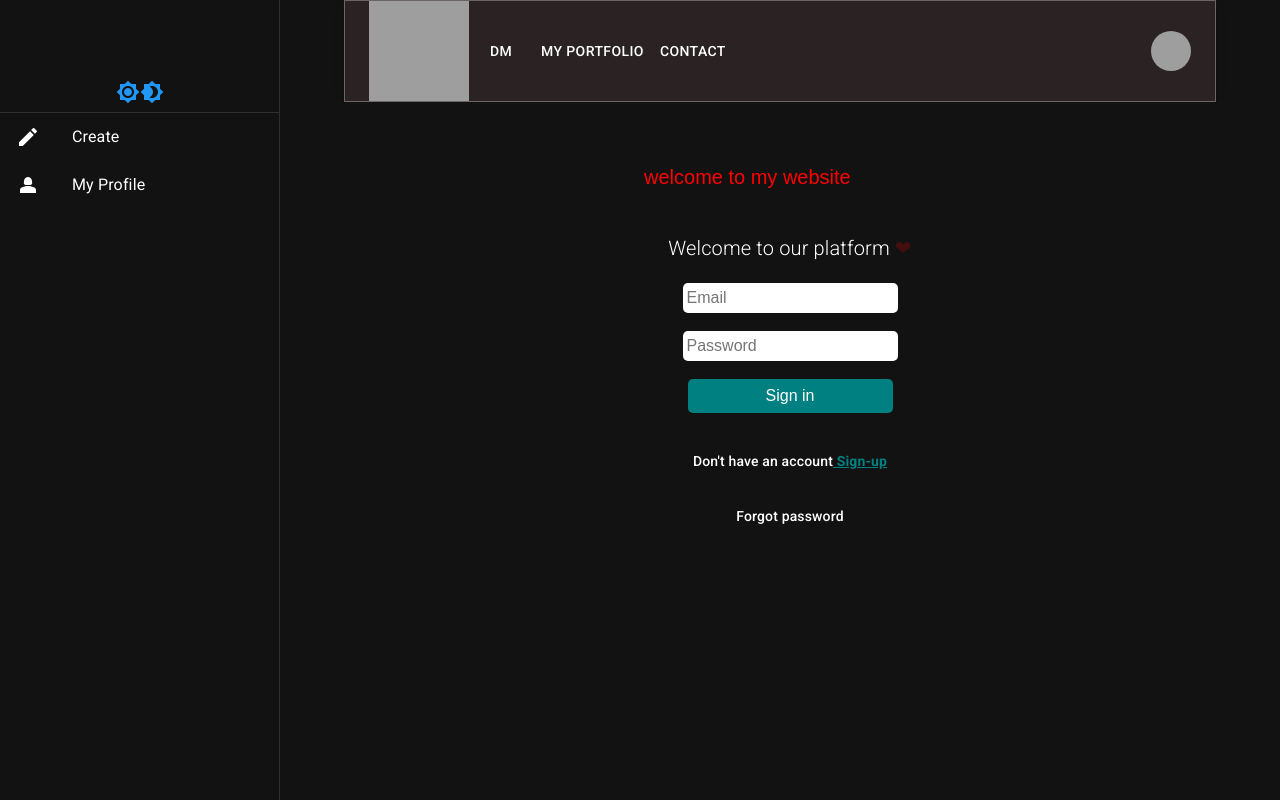
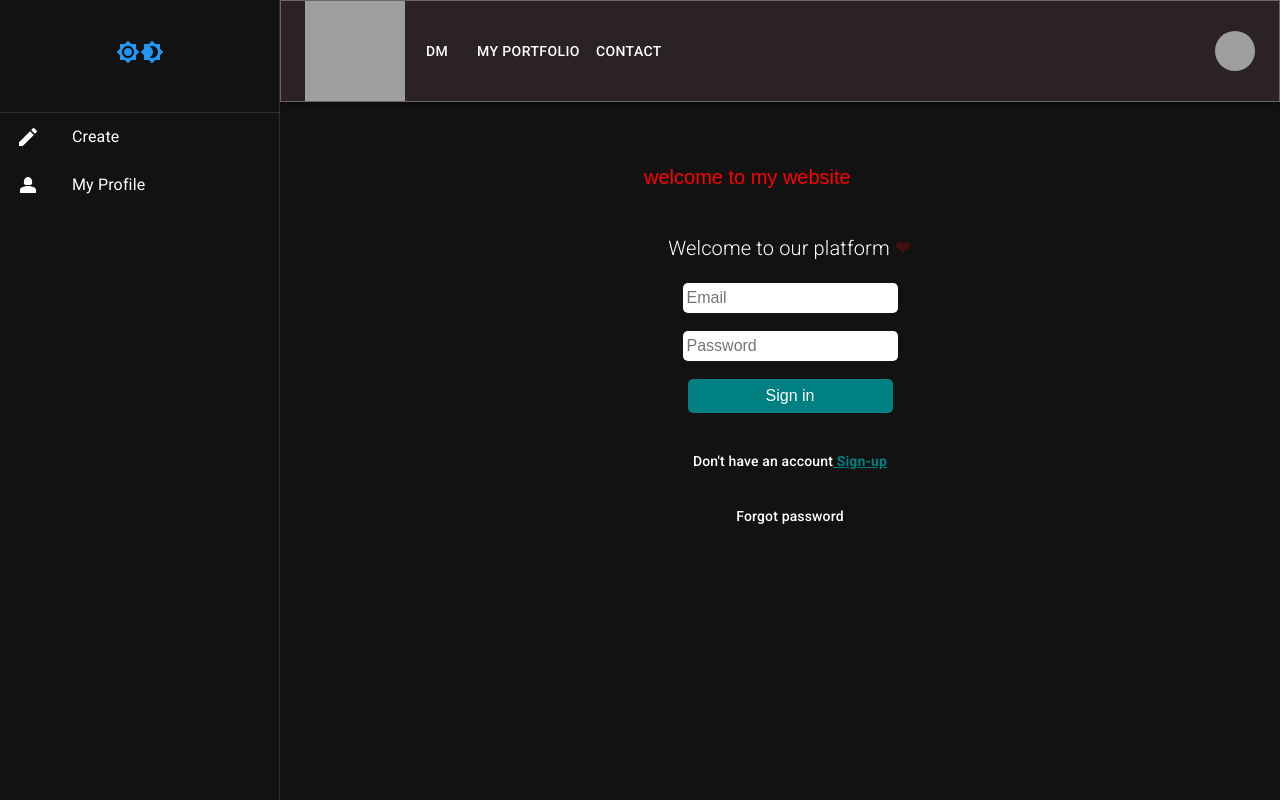
Before and after one commit to ShehabMm/Firebase-authentication-JSON--redux-based-project-by-react, a React (Create React App) app in the folder my-app/: page / in a window 1280 px wide. Built offline with nearby package versions, Linux system fonts and the light colour scheme; grey boxes are pictures that could not be loaded.

Commit message:
dark mode

```diff
--- a/my-app/src/components/Appbar.js
+++ b/my-app/src/components/Appbar.js
@@ -48,8 +48,8 @@ const Appbarr = ({ drawerWidth }) => {
   };
 
   return (
-    <div>
-      <AppBar sx={{ width: `calc(100% - ${drawerWidth}px)`, ml: `${drawerWidth}px` }} className="app-bar" position="static">
+    <Box component="header"   className="box-app">
+      <AppBar sx={{ width: `calc(100% - ${drawerWidth}px)`, ml: `${drawerWidth}px` }} className="app-bar" position="fixed">
         <Container maxWidth="xl">
           <Toolbar disableGutters>
             <AdbIcon sx={{ display: { xs: "none", md: "flex" }, mr: 1 }} />
@@ -176,7 +176,7 @@ const Appbarr = ({ drawerWidth }) => {
           </Toolbar>
         </Container>
       </AppBar>
-    </div>
+    </Box>
   );
 
 }
--- a/my-app/src/components/header.js
+++ b/my-app/src/components/DrawerConstant.js
@@ -12,7 +12,7 @@ import Brightness7Icon from '@mui/icons-material/Brightness7';
 
 const drawerWidth = 280;
 
-const Header = () => {
+const Drawerr = (setmyMode) => {
   return (
     <Box>
       <Appbarr drawerWidth={drawerWidth} />
@@ -34,8 +34,8 @@ const Header = () => {
 
         <List>
         <ListItem disablePadding  sx={{ display:"flex", justifyContent:"center"}}>
-        <IconButton sx={{  color:"#2196f3"}}  >
-         <Brightness7Icon />  <Brightness4Icon />
+        <IconButton sx={{  color:"#2196f3", top:"-40px",positin:"fixed" }}  onClick={()=>{   setmyMode("light")  }}   >
+         <Brightness7Icon  />  <Brightness4Icon />
          </IconButton>
         </ListItem>
         <Divider />
@@ -70,4 +70,4 @@ const Header = () => {
   );
 };
 
-export default Header;
+export default Drawerr;
--- a/my-app/src/components/header.css
+++ b/my-app/src/components/header.css
@@ -5,12 +5,17 @@
   backdrop-filter: blur(5px);
   -webkit-backdrop-filter: blur(5px);
   border: 1px solid rgba(255, 255, 255, 0.3);
+
 }
 
 .typography{
 
   text-transform: lowercase !important;
 
+}
+.box-app{
+padding: 0 !important;
+border:2px solid red;
 }
 
 .css-1uzrjc8-MuiSvgIcon-root{
--- a/my-app/src/index.css
+++ b/my-app/src/index.css
@@ -9,13 +9,12 @@ body {
   color: white;
   padding: 0;
   box-sizing: border-box;
-
 }
 
-.the-big{
+.the-big {
   overflow: hidden;
+}
 
-}
 code {
   font-family: source-code-pro, Menlo, Monaco, Consolas, "Courier New",
     monospace;
@@ -29,25 +28,17 @@ max-width: 50vw;
   align-items: center;
   position: fixed;
   flex-wrap: wrap;
-top:20%;
-left:50%;
+  top: 20%;
+  left: 50%;
   text-align: center;
-
 }
 
-@media (max-width:550px){
-
-  .the-big form{
-
+@media (max-width: 550px) {
+  .the-big form {
     font-size: 0.2em;
-left:10%;
-
+    left: 10%;
   }
-
-
 }
-
-
 
 .signup-form {
   background-color: black;
@@ -56,9 +47,9 @@ left:10%;
   position: fixed;
   justify-content: center;
   align-items: center;
-  top:30%;
-  bottom:50%;
-  right:45%;
+  top: 30%;
+  bottom: 50%;
+  right: 45%;
 }
 
 form input {
@@ -158,23 +149,25 @@ form p a:active {
   transition: 0.8s ease-in-out;
 }
 
-.typed{
+.typed {
   background-color: transparent;
   font-size: large;
   accent-color: red;
   width: 300px;
 }
-.typed:focus{
-outline:none;
+
+.typed:focus {
+  outline: none;
   color: #076000;
-
-}
-.typed::placeholder{
-
-  color:red;
 }
 
-.typed, select, textarea{
+.typed::placeholder {
+  color: red;
+}
+
+.typed,
+select,
+textarea {
   color: #11fe00;
   font-size: 20px;
 }
--- a/my-app/src/index.js
+++ b/my-app/src/index.js
@@ -13,8 +13,6 @@ import Newex from "./pages/Newex";
 import Homeresult from "./create/Homeresult";
 import Emailjs from "./Emailjs/Emailjs";
 import Contactform from "./create/form";
-import { ThemeProvider, createTheme } from '@mui/material/styles';
-import CssBaseline from '@mui/material/CssBaseline';
 
 
 const router = createBrowserRouter([
@@ -83,11 +81,6 @@ const router = createBrowserRouter([
 
 ]);
 
-const darkTheme = createTheme({
-  palette: {
-    mode: 'dark',
-  },
-});
 
 
 
@@ -96,10 +89,8 @@ root.render(
 
 
 <React.StrictMode>
-  <ThemeProvider theme={darkTheme}>
-    <CssBaseline />
+
     <RouterProvider router={router} />
-  </ThemeProvider>
 
 
 </React.StrictMode>
--- a/my-app/src/pages/Homepage.js
+++ b/my-app/src/pages/Homepage.js
@@ -7,10 +7,11 @@ import {
   sendPasswordResetEmail,
 } from "firebase/auth";
 import { useState } from "react";
-import Header from "../components/header";
-import Footer from "../components/Footer";
+import Drawer from "../components/DrawerConstant";
 import Typed from "react-typed";
 import { Container } from "@mui/material";
+import { ThemeProvider, createTheme } from '@mui/material/styles';
+import CssBaseline from '@mui/material/CssBaseline';
 
 const Homepage = () => {
   const [email, setemail] = useState("");
@@ -22,10 +23,26 @@ const Homepage = () => {
   const [showSendEmail, setshowSendEmail] = useState(false);
   const [resetEmail, setresetEmail] = useState("");
 
+
+
+
+
+
+
+
+  const [myMode, setmyMode] = useState("dark");
+  const darkTheme = createTheme({
+    palette: {
+      mode: myMode,
+    },
+  });
   return (
+    <ThemeProvider theme={darkTheme}>
+      <CssBaseline />
+
       <Container className="the-big">
 
-      <Header />
+        <Drawer />
 
         <form className="homeform">
 
@@ -172,6 +189,7 @@ const Homepage = () => {
           {/* <Footer /> */}
         </form>
       </Container>
+    </ThemeProvider>
   );
 };
 
```
Also changed, not shown: my-app/jsconfig.json (added, +22 -0 lines). Lines whose indentation alone changed are shown as unchanged.
